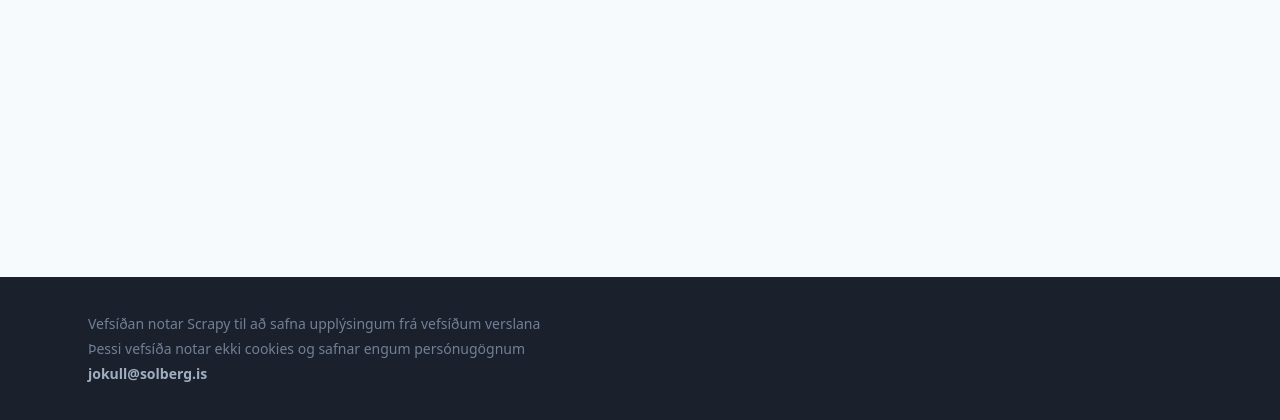
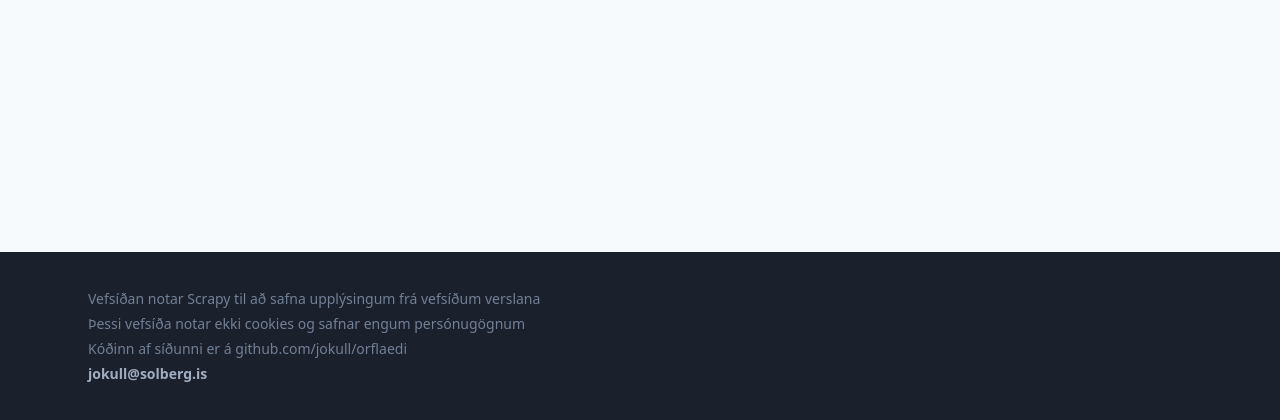
Before and after one commit to jokull/orflaedi, a FastAPI app: template templates/base.html in a window 1280 px wide. Shown: the part 380-800 px from the top of the page. Run offline with FastAPI, Linux system fonts and the light colour scheme; the template is opened without the code that fills it, so the values that code supplies are empty; some libraries are stand-ins or nearby versions.

Commit message:
Added github link to footer

```diff
--- a/templates/base.html
+++ b/templates/base.html
@@ -85,6 +85,7 @@
       <div class="mx-auto max-w-6xl px-4 py-8 sm:px-6 text-xs sm:text-sm">
         <p class="my-1 text-gray-600">Vefsíðan notar Scrapy til að safna upplýsingum frá vefsíðum verslana</p>
         <p class="my-1 text-gray-600">Þessi vefsíða notar ekki cookies og safnar engum persónugögnum</p>
+        <p class="my-1 text-gray-600">Kóðinn af síðunni er á <a href="https://github.com/jokull/orflaedi">github.com/jokull/orflaedi</a></p>
         <p class="my-1 text-gray-600"><a href="mailto:jokull@solberg.is" class="font-bold text-gray-500">jokull@solberg.is</a></p>
       </div>
     </footer>
```
